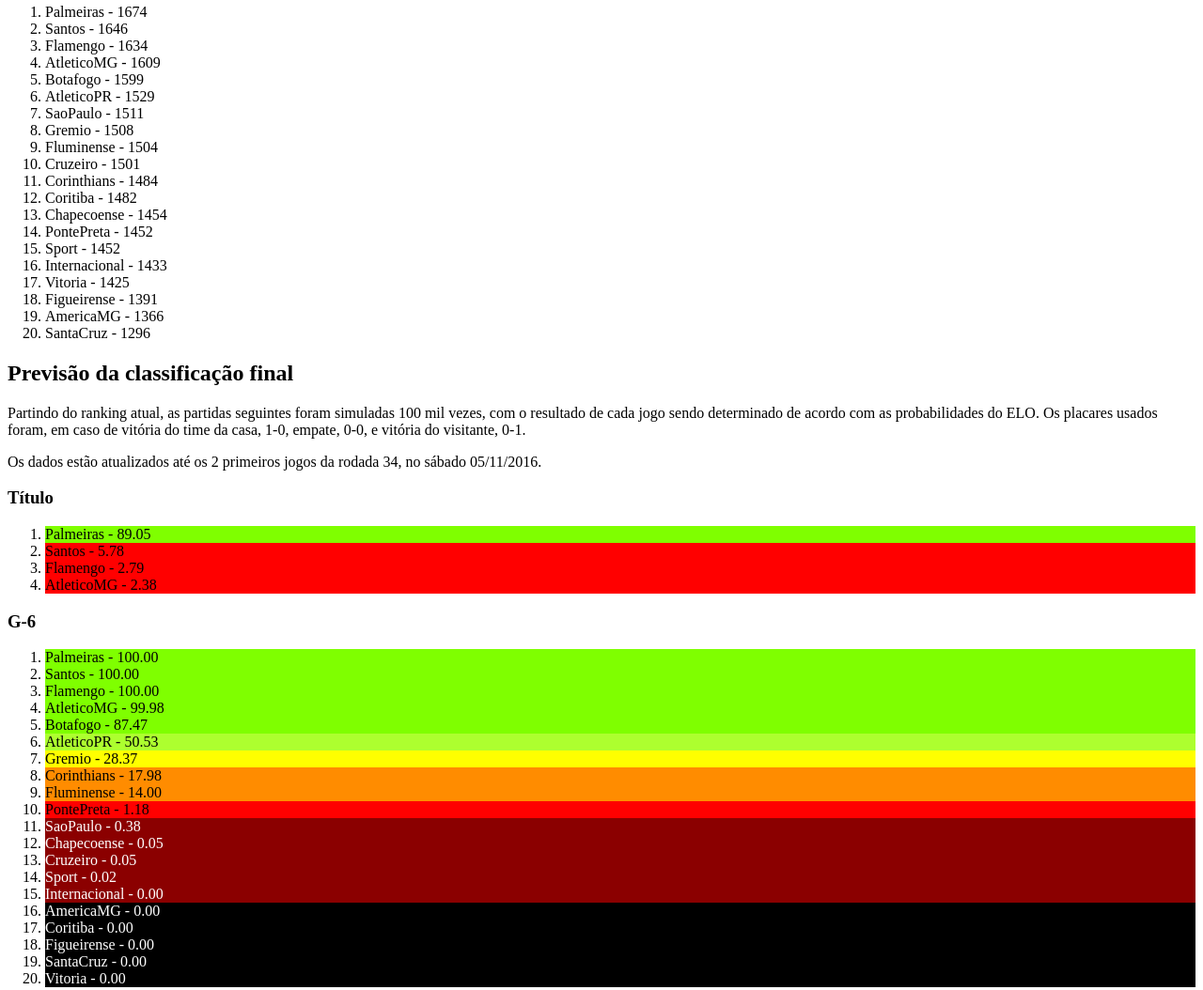
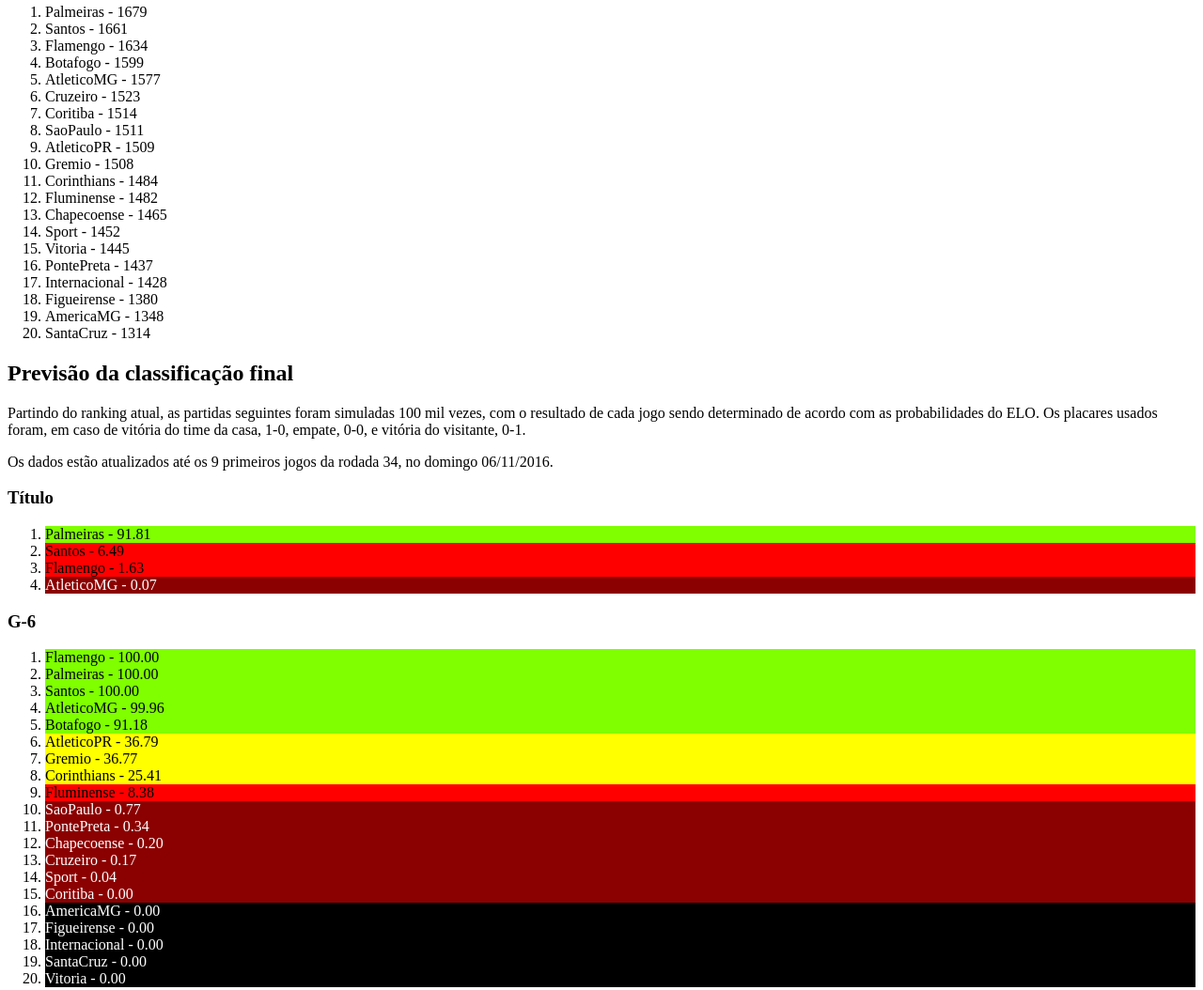
Before and after one commit to lauromoura/eloratings, a plain HTML site: page index.html in a window 1280 px wide. Shown: the part 389-1443 px from the top of the page at 94% size. Drawn offline with Linux system fonts and the light colour scheme.

Commit message:
Update template and index with new results

```diff
--- a/index.html
+++ b/index.html
@@ -64,45 +64,45 @@
 
 <ol>
 
-    <li>Palmeiras - 1674</li>
+    <li>Palmeiras - 1679</li>
 
-    <li>Santos - 1646</li>
+    <li>Santos - 1661</li>
 
     <li>Flamengo - 1634</li>
 
-    <li>AtleticoMG - 1609</li>
-
     <li>Botafogo - 1599</li>
 
-    <li>AtleticoPR - 1529</li>
+    <li>AtleticoMG - 1577</li>
+
+    <li>Cruzeiro - 1523</li>
+
+    <li>Coritiba - 1514</li>
 
     <li>SaoPaulo - 1511</li>
 
+    <li>AtleticoPR - 1509</li>
+
     <li>Gremio - 1508</li>
-
-    <li>Fluminense - 1504</li>
-
-    <li>Cruzeiro - 1501</li>
 
     <li>Corinthians - 1484</li>
 
-    <li>Coritiba - 1482</li>
+    <li>Fluminense - 1482</li>
 
-    <li>Chapecoense - 1454</li>
-
-    <li>PontePreta - 1452</li>
+    <li>Chapecoense - 1465</li>
 
     <li>Sport - 1452</li>
 
-    <li>Internacional - 1433</li>
+    <li>Vitoria - 1445</li>
 
-    <li>Vitoria - 1425</li>
+    <li>PontePreta - 1437</li>
 
-    <li>Figueirense - 1391</li>
+    <li>Internacional - 1428</li>
 
-    <li>AmericaMG - 1366</li>
+    <li>Figueirense - 1380</li>
 
-    <li>SantaCruz - 1296</li>
+    <li>AmericaMG - 1348</li>
+
+    <li>SantaCruz - 1314</li>
 
 </ol>
 
@@ -113,23 +113,23 @@
         Os placares usados foram, em caso de vitória do time da casa, 1-0, empate, 0-0, e vitória
         do visitante, 0-1.</p>
 
-        <p>Os dados estão atualizados até os 2 primeiros jogos da rodada 34, no sábado 05/11/2016.</p>
+        <p>Os dados estão atualizados até os 9 primeiros jogos da rodada 34, no domingo 06/11/2016.</p>
 
 <h3 id="title-predictions">Título</h3>
 
 <ol>
 
     <li><div class="safe">
-            Palmeiras - 89.05</div></li>
+            Palmeiras - 91.81</div></li>
 
     <li><div class="very_difficult">
-            Santos - 5.78</div></li>
+            Santos - 6.49</div></li>
 
     <li><div class="very_difficult">
-            Flamengo - 2.79</div></li>
+            Flamengo - 1.63</div></li>
 
-    <li><div class="very_difficult">
-            AtleticoMG - 2.38</div></li>
+    <li><div class="miracle">
+            AtleticoMG - 0.07</div></li>
 
 </ol>
 
@@ -138,58 +138,58 @@
 <ol>
 
     <li><div class="safe">
+            Flamengo - 100.00</div></li>
+
+    <li><div class="safe">
             Palmeiras - 100.00</div></li>
 
     <li><div class="safe">
             Santos - 100.00</div></li>
 
     <li><div class="safe">
-            Flamengo - 100.00</div></li>
+            AtleticoMG - 99.96</div></li>
 
     <li><div class="safe">
-            AtleticoMG - 99.98</div></li>
-
-    <li><div class="safe">
-            Botafogo - 87.47</div></li>
-
-    <li><div class="mostly_safe">
-            AtleticoPR - 50.53</div></li>
+            Botafogo - 91.18</div></li>
 
     <li><div class="unlikely">
-            Gremio - 28.37</div></li>
+            AtleticoPR - 36.79</div></li>
 
-    <li><div class="difficult">
-            Corinthians - 17.98</div></li>
+    <li><div class="unlikely">
+            Gremio - 36.77</div></li>
 
-    <li><div class="difficult">
-            Fluminense - 14.00</div></li>
+    <li><div class="unlikely">
+            Corinthians - 25.41</div></li>
 
     <li><div class="very_difficult">
-            PontePreta - 1.18</div></li>
+            Fluminense - 8.38</div></li>
 
     <li><div class="miracle">
-            SaoPaulo - 0.38</div></li>
+            SaoPaulo - 0.77</div></li>
 
     <li><div class="miracle">
-            Chapecoense - 0.05</div></li>
+            PontePreta - 0.34</div></li>
 
     <li><div class="miracle">
-            Cruzeiro - 0.05</div></li>
+            Chapecoense - 0.20</div></li>
 
     <li><div class="miracle">
-            Sport - 0.02</div></li>
+            Cruzeiro - 0.17</div></li>
 
     <li><div class="miracle">
-            Internacional - 0.00</div></li>
+            Sport - 0.04</div></li>
+
+    <li><div class="miracle">
+            Coritiba - 0.00</div></li>
 
     <li><div class="impossible">
             AmericaMG - 0.00</div></li>
 
     <li><div class="impossible">
-            Coritiba - 0.00</div></li>
+            Figueirense - 0.00</div></li>
 
     <li><div class="impossible">
-            Figueirense - 0.00</div></li>
+            Internacional - 0.00</div></li>
 
     <li><div class="impossible">
             SantaCruz - 0.00</div></li>
@@ -231,37 +231,37 @@
             Santos - 0.00</div></li>
 
     <li><div class="mostly_safe">
-            SaoPaulo - 0.00</div></li>
+            SaoPaulo - 0.02</div></li>
 
     <li><div class="mostly_safe">
-            PontePreta - 0.02</div></li>
+            Chapecoense - 0.08</div></li>
 
     <li><div class="mostly_safe">
-            Chapecoense - 1.26</div></li>
+            PontePreta - 0.14</div></li>
 
     <li><div class="mostly_safe">
-            Cruzeiro - 2.77</div></li>
+            Cruzeiro - 0.58</div></li>
 
     <li><div class="mostly_safe">
-            Sport - 6.38</div></li>
+            Coritiba - 3.51</div></li>
 
-    <li><div class="unlikely">
-            Coritiba - 10.27</div></li>
+    <li><div class="mostly_safe">
+            Sport - 9.23</div></li>
 
     <li><div class="difficult">
-            Internacional - 30.62</div></li>
+            Vitoria - 38.56</div></li>
 
     <li><div class="very_difficult">
-            Vitoria - 58.79</div></li>
+            Internacional - 51.12</div></li>
 
     <li><div class="miracle">
-            Figueirense - 89.96</div></li>
+            Figueirense - 96.78</div></li>
 
     <li><div class="miracle">
-            AmericaMG - 99.92</div></li>
+            SantaCruz - 100.00</div></li>
 
     <li><div class="impossible">
-            SantaCruz - 100.00</div></li>
+            AmericaMG - 100.00</div></li>
 
 </ol>
 
```
Also changed, not shown: index_template.html (+1 -1 lines).
